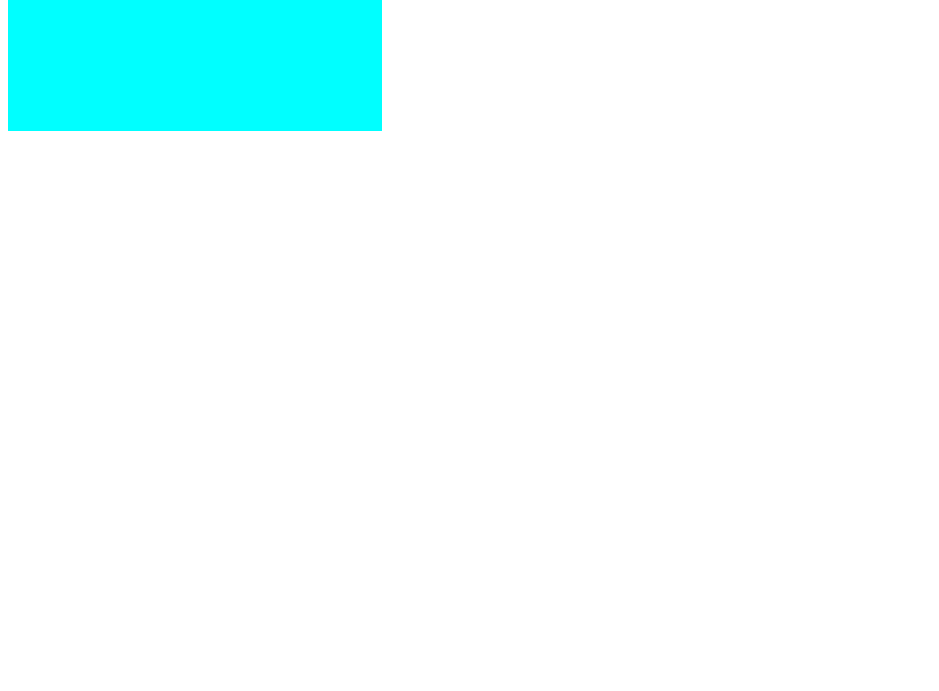
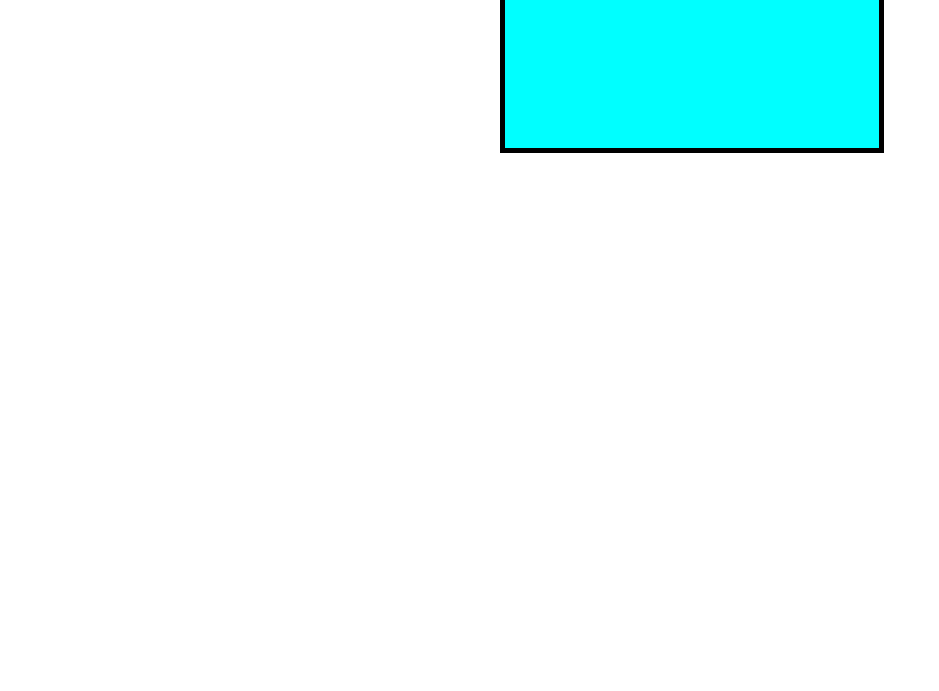
Before and after one commit to aarnavanoop/box-model-practice-css-Jun2024, a plain HTML site: page index.html in a window 1280 px wide. Shown: the part 109-800 px from the top of the page, without its empty margins (0-939 px from the left). Drawn offline with Linux system fonts and the light colour scheme.

Commit message:
added borders and margin

```diff
--- a/style.css
+++ b/style.css
@@ -1,3 +1,8 @@
+*{
+    margin: 0;
+}
+
+
 .box{
     background-color:aqua;
     font-size: 32px;
@@ -5,6 +10,7 @@
     width: 300px;
     height: 100px;
     padding: 32px 64px 100px 10px;
-
+    border: 5px solid black;
+    margin: 20px 40px 100px 500px;
 
 }
```
